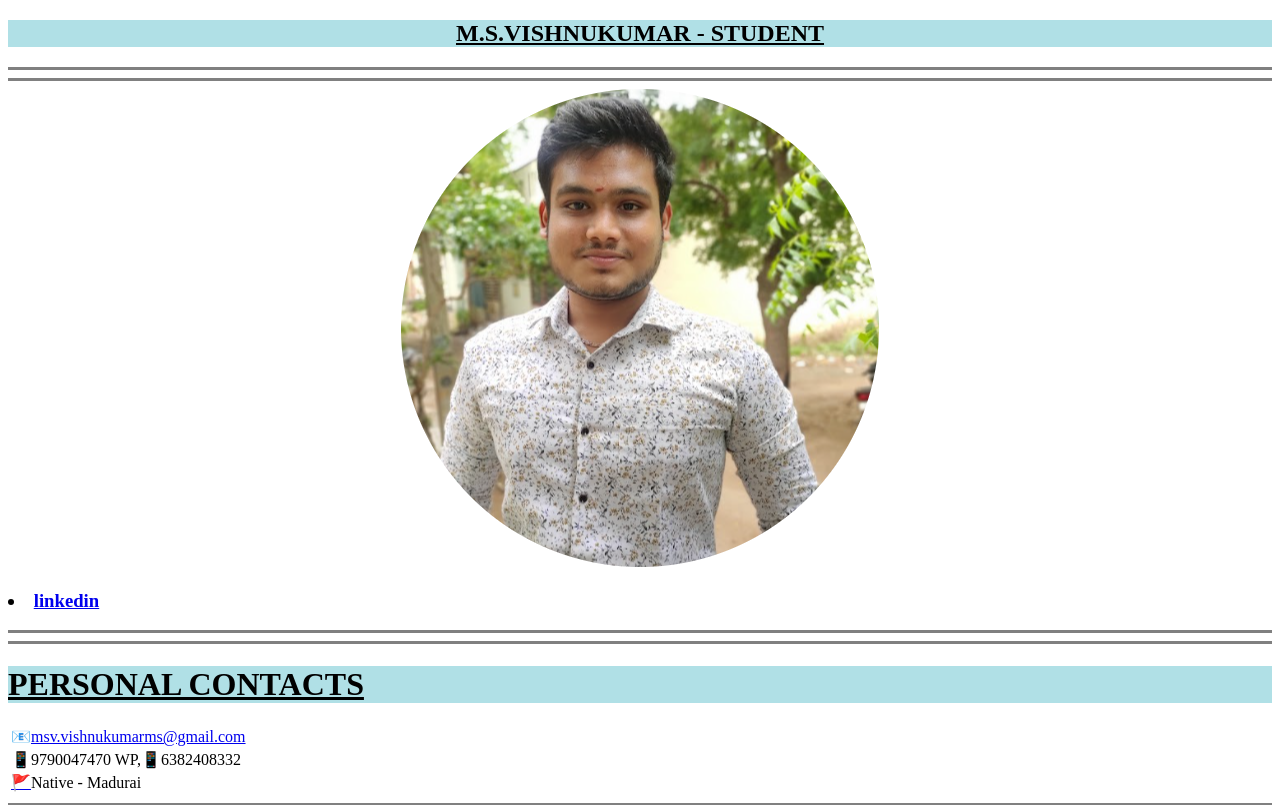
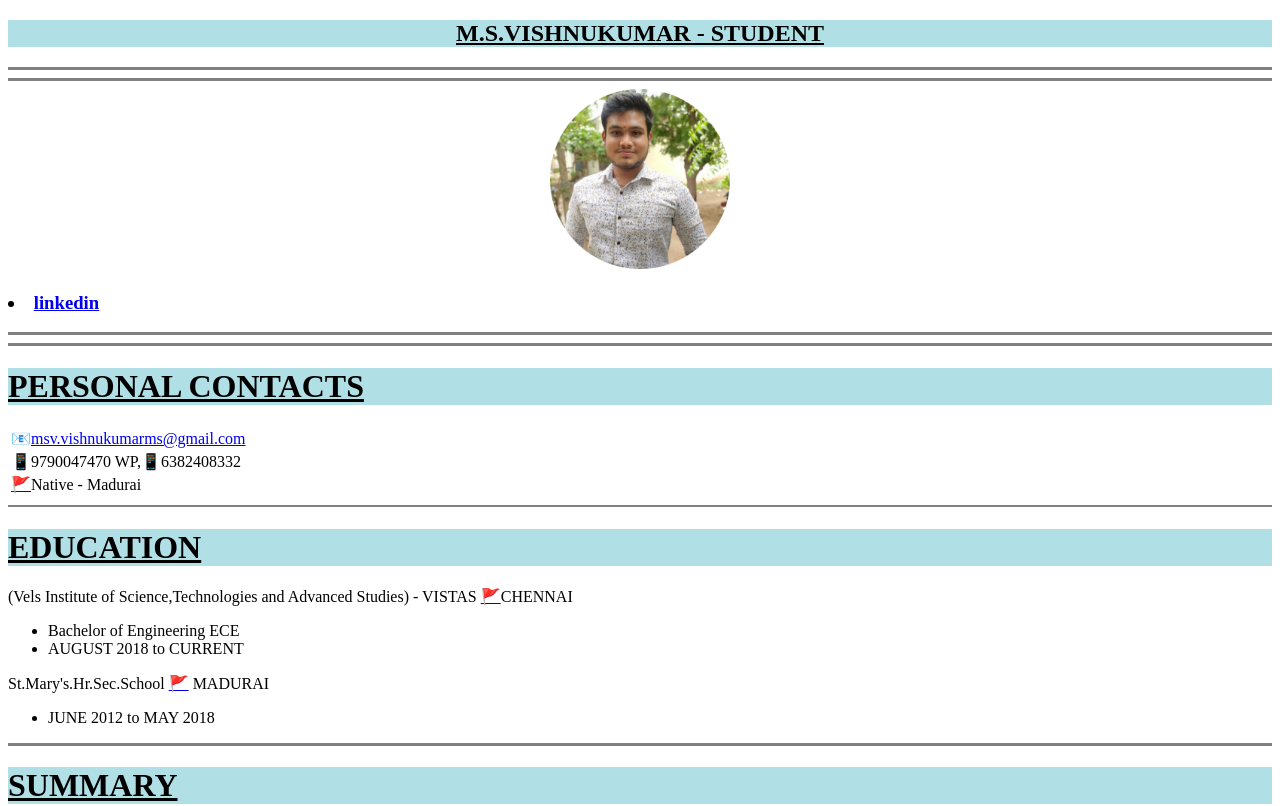
Before and after one commit to Vishnukumarms/Resume, a plain HTML site: page index.html in a window 1280 px wide. Shown: the top 806 px of the page. Drawn offline with Linux system fonts and the light colour scheme.

Commit message:
Update index.html

```diff
--- a/index.html
+++ b/index.html
@@ -14,7 +14,7 @@
   <hr size="3" noshade>
   <hr size="3" noshade>
 
-      <center><td><img src="images/vishnuss-modified.png" alt="VISHNU"></td></center>
+      <center><td><img height="180px" src="images/vishnuss-modified.png" alt="VISHNU"></td></center>
           <h3>
             <li>
 
```
